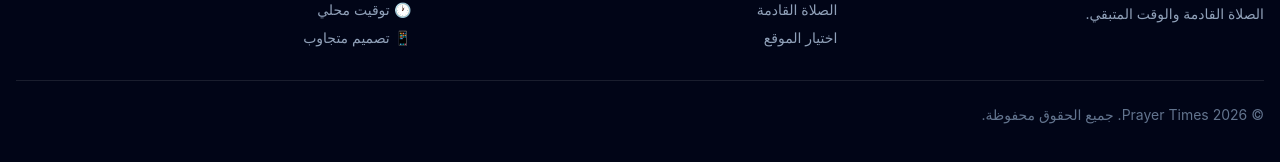
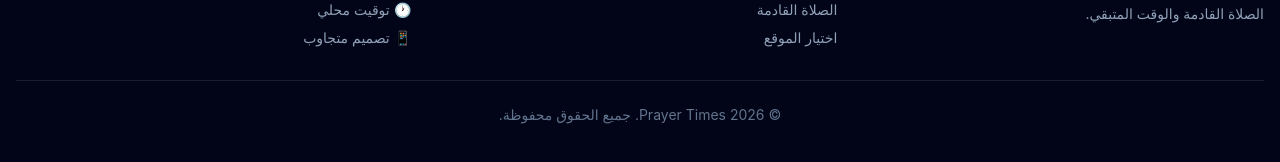
Before and after one commit to alkhwlyhasan777-coder/Prayer-times, a React (Vite) app: page / in a window 1280 px wide. Shown: the part 2367-2529 px from the top of the page. Built offline with nearby package versions, Linux system fonts and the light colour scheme; no server answers.

Commit message:
Update project

```diff
--- a/src/components/Footer.jsx
+++ b/src/components/Footer.jsx
@@ -101,7 +101,7 @@ function Footer() {
                         flex
                         flex-col
                         items-center
-                        justify-between
+                        justify-center
                         gap-4
                         border-t
                         border-white/10
```
